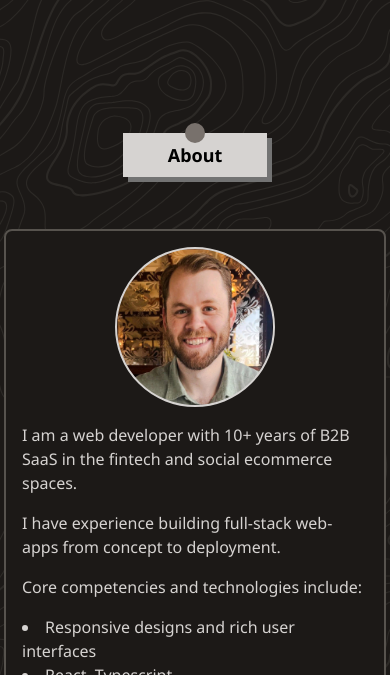
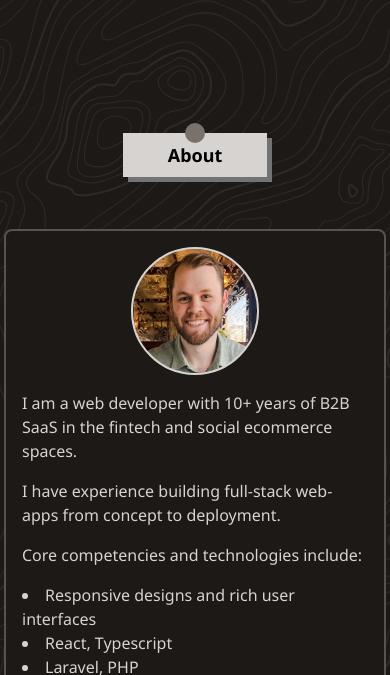
Before and after one commit to functionsandglory/functionsandglory.github.io, an Astro site: page / in a window 390 px wide. Shown: the part 169-844 px from the top of the page. Built offline with nearby package versions, Linux system fonts and the light colour scheme; Astro itself is replaced by a stand-in of ours.

Commit message:
Updating about section

```diff
--- a/src/pages/index.astro
+++ b/src/pages/index.astro
@@ -85,7 +85,7 @@ import Link from '../components/Link.astro';
                 <SectionContent>
                     <Card>
                         <div class="flex flex-col items-center gap-4">
-                            <div class="prof-pic w-40 h-40 rounded-full border-2 border-stone-300"></div>
+                            <div class="prof-pic w-32 h-32 sm:w-40 sm:h-40 rounded-full border-2 border-stone-300"></div>
                             <div class="flex flex-col gap-4 text-md sm:text-lg">
                                 <p>
                                     I am a web developer with 10+ years of B2B SaaS in the fintech and social ecommerce
```
Also changed, not shown: public/main.css.
